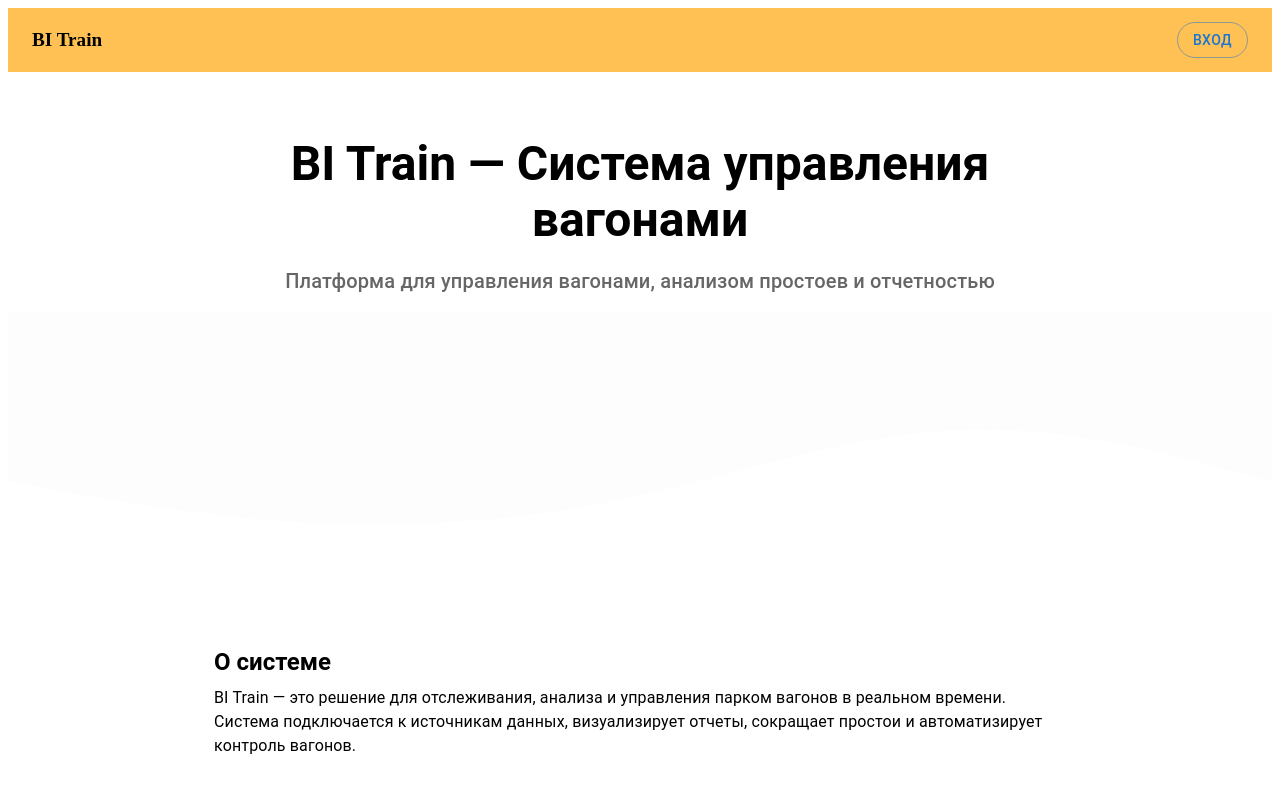
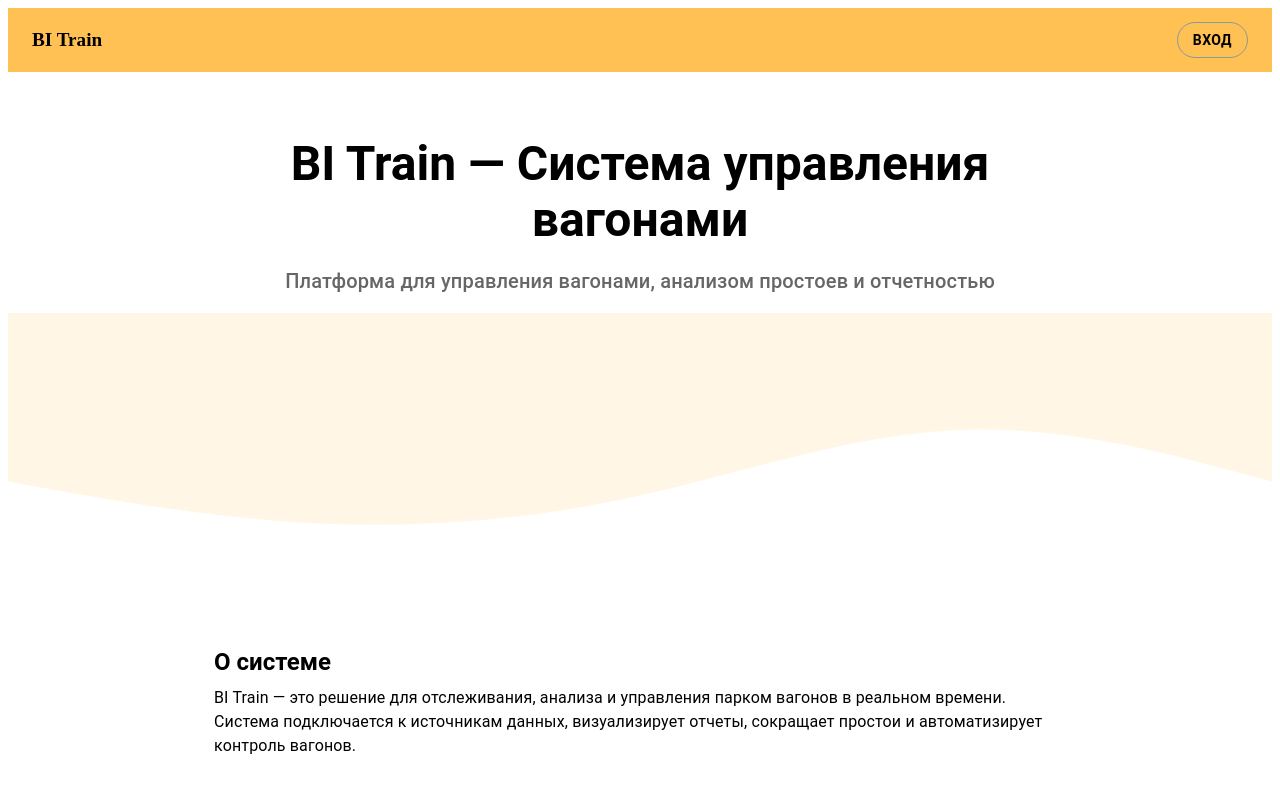
Before and after one commit to DKen717/bitrain-site, a Next.js app: page / in a window 1280 px wide. Shown: the top 800 px of the page. Built offline with nearby package versions, Linux system fonts and the light colour scheme.

Commit message:
Update index.jsx

```diff
--- a/pages/index.jsx
+++ b/pages/index.jsx
@@ -14,7 +14,7 @@ export default function Home() {
           </Box>
           <Box sx={{ display: 'flex', alignItems: 'center', gap: 2 }}>
             <Link href="/login" passHref>
-              <Button variant="outlined" sx={{ borderRadius: '999px' }}>
+              <Button variant="outlined" sx={{fontWeight: 'bold', borderRadius: '999px',color: '#000' }}>
                 Вход
               </Button>
             </Link>
@@ -38,7 +38,7 @@ export default function Home() {
       <Box sx={{ overflow: 'hidden', mt: -6 }}>
         <svg viewBox="0 0 1440 320" style={{ width: '100%', height: 'auto' }}>
           <path
-            fill="#edf0f2"
+            fill="#ffc054"
             fillOpacity="0.15"
             d="M0,192L60,202.7C120,213,240,235,360,240C480,245,600,235,720,208C840,181,960,139,1080,133.3C1200,128,1320,160,1380,176L1440,192L1440,0L1380,0C1320,0,1200,0,1080,0C960,0,840,0,720,0C600,0,480,0,360,0C240,0,120,0,60,0L0,0Z"
           />
```
